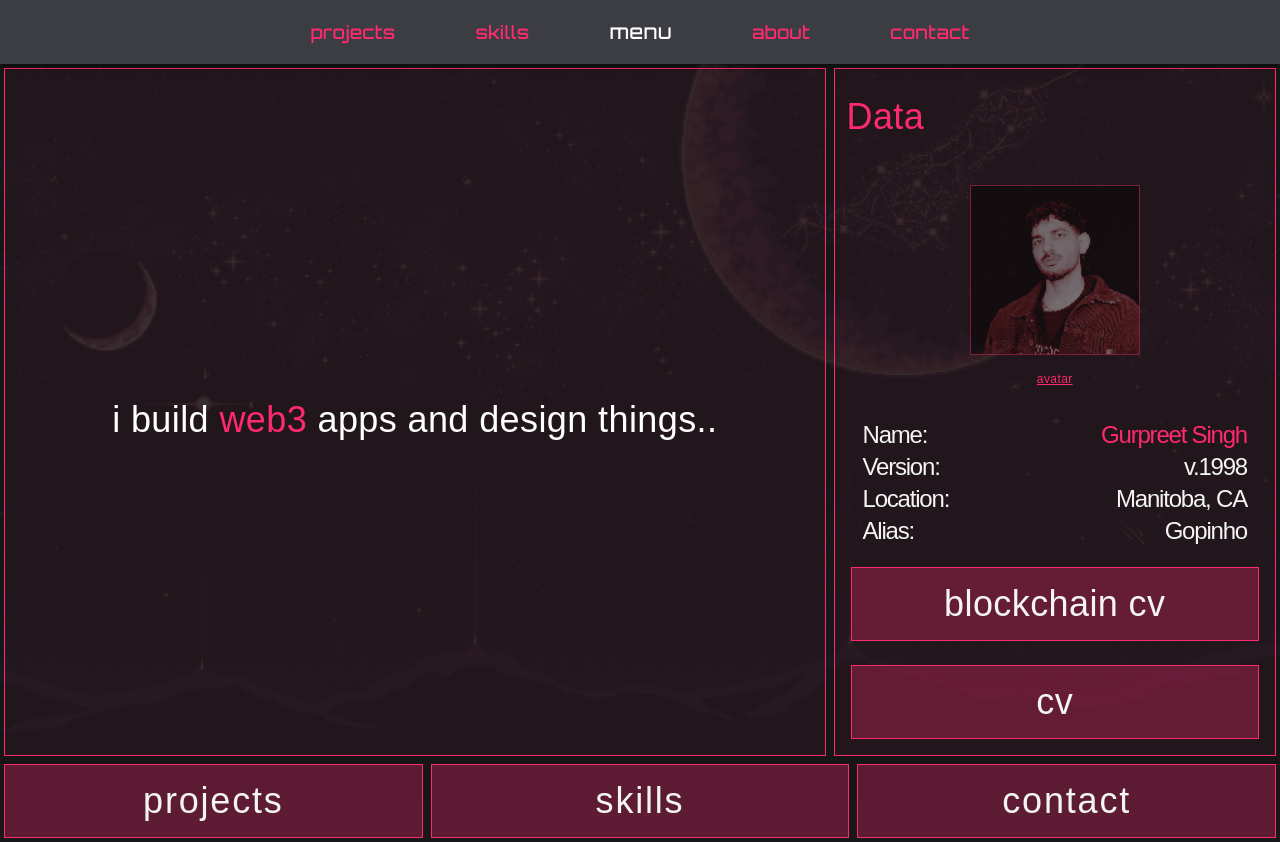
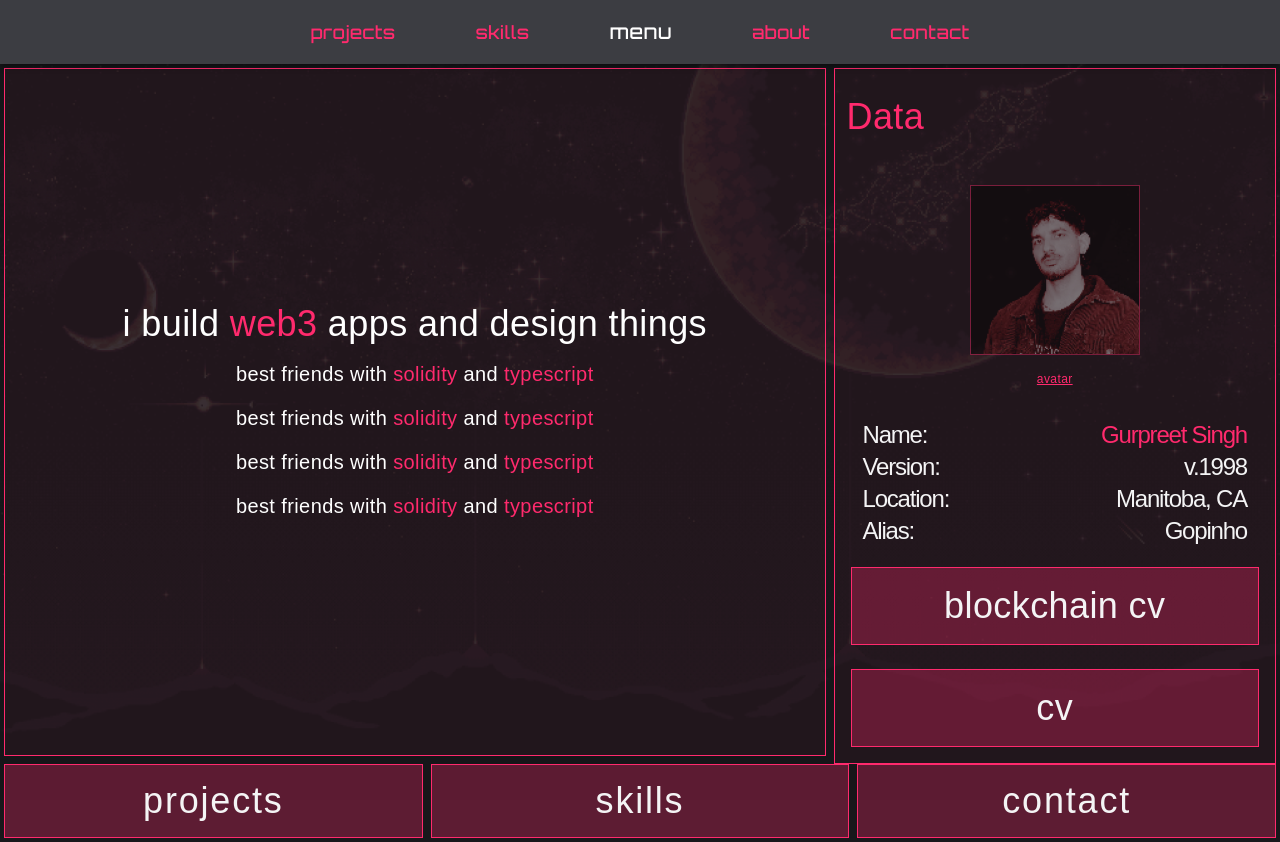
Before and after one commit to gopiinho/devProfile, a Next.js app: page / in a window 1280 px wide. Built offline with nearby package versions, Linux system fonts and the light colour scheme; a web font is replaced by a local one.

Commit message:
Update: Resume link

```diff
--- a/components/Main.jsx
+++ b/components/Main.jsx
@@ -22,15 +22,31 @@ const Main = () => {
         priority
         unoptimized={true}
       />
-      <div className="flex lg:flex-col md:flex-col sm:flex-col w-full h-full justify-between">
+      <div className="flex lg:flex-col md:flex-col sm:flex-col sm2:flex-col w-full h-full">
         <div className="flex h-full lg:flex-row md:flex-row sm:flex-col">
           <div className="lg:w-[65%] md:w-[65%] sm:w-full flex flex-col items-center justify-center gap-4 m-1 p-3 font-electro bg-[#ff2a6d]/5 border border-[#ff2a6d]">
-            <h1 className="text-4xl font-electro text-white mt-4 ">
+            <h1 className="text-4xl font-electro text-white mt">
               i build <span className="text-[#ff2a6d]">web3</span> apps and
-              design things..
+              design things
+            </h1>
+            <h1 className="text-xl font-electro text-white">
+              best friends with <span className="text-[#ff2a6d]">solidity</span>{" "}
+              and <span className="text-[#ff2a6d]">typescript</span>
+            </h1>
+            <h1 className="text-xl font-electro text-white">
+              best friends with <span className="text-[#ff2a6d]">solidity</span>{" "}
+              and <span className="text-[#ff2a6d]">typescript</span>
+            </h1>
+            <h1 className="text-xl font-electro text-white">
+              best friends with <span className="text-[#ff2a6d]">solidity</span>{" "}
+              and <span className="text-[#ff2a6d]">typescript</span>
+            </h1>
+            <h1 className="text-xl font-electro text-white">
+              best friends with <span className="text-[#ff2a6d]">solidity</span>{" "}
+              and <span className="text-[#ff2a6d]">typescript</span>
             </h1>
           </div>
-          <div className="flex lg:w-[35%] md:w-[40%] sm:w-full flex-col gap-4 m-1 p-3 font-electro text-left bg-[#ff2a6d]/5 border border-[#ff2a6d]">
+          <div className="flex lg:w-[35%] md:w-[40%] sm:w-full sm:h-full flex-col gap-4 m-1 p-3 font-electro text-left bg-[#ff2a6d]/5 border border-[#ff2a6d]">
             <h1 className="text-4xl font-electro text-[#ff2a6d] mb-8 mt-4">
               Data
             </h1>
@@ -63,7 +79,7 @@ const Main = () => {
               </h2>
             </div>
             <Link
-              href="https://drive.google.com/file/d/1wM0f_5Z0fP6SfMVMZdNO6G_GSZCZrhn4/view?usp=share_link"
+              href="https://drive.google.com/file/d/1OExEROBqbM1LBC46ofQPJSkYKOnuLYC4/view?usp=share_link"
               target="_blank"
               rel="noopener noreferrer"
               className="flex gap-4 py-4 m-1 h-full lg:text-4xl md:text-2xl sm:text-xl items-center justify-center bg-[#ff2a6d]/30 hover:bg-[#ff2a6d]/60 border border-[#ff2a6d] transform duration-300"
@@ -71,7 +87,7 @@ const Main = () => {
               blockchain cv
             </Link>
             <Link
-              href="https://drive.google.com/file/d/1wM0f_5Z0fP6SfMVMZdNO6G_GSZCZrhn4/view?usp=share_link"
+              href="https://drive.google.com/file/d/1OExEROBqbM1LBC46ofQPJSkYKOnuLYC4/view?usp=share_link"
               target="_blank"
               rel="noopener noreferrer"
               className="flex gap-4 py-4 m-1 h-full lg:text-4xl md:text-2xl sm:text-xl items-center justify-center bg-[#ff2a6d]/30 hover:bg-[#ff2a6d]/60 border border-[#ff2a6d] transform duration-300"
@@ -81,8 +97,8 @@ const Main = () => {
           </div>
         </div>
         <div>
-          <div className="w-full lg:text-4xl md:text-2xl sm:text-base">
-            <div className="grid grid-cols-3 md:grid-cols-3 sm:grid-cols-1 font-electro w-full justify-center text-center tracking-wider">
+          <div className="w-full h-full lg:text-4xl md:text-2xl sm:text-base">
+            <div className="grid grid-cols-3 md:grid-cols-3 sm:grid-cols-1 h-full font-electro w-full justify-center text-center tracking-wider">
               <Link
                 href="/projects"
                 className="flex gap-4 py-4 m-1 items-center justify-center bg-[#ff2a6d]/30 hover:bg-[#ff2a6d]/60 border border-[#ff2a6d] transform duration-300"
```
